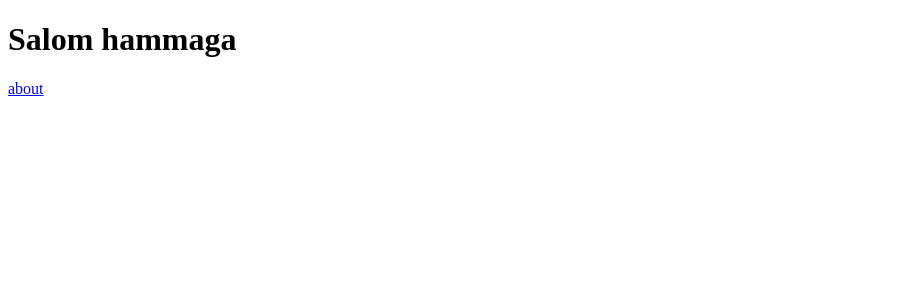
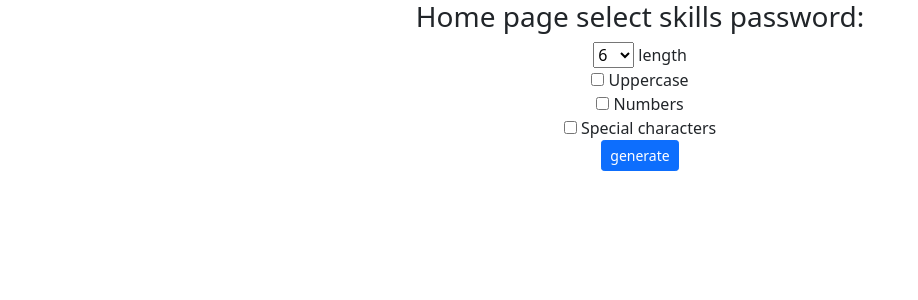
Before and after one commit to ShaxaDev/parol_generator, a Django app: page / in a window 1280 px wide. Shown: the top 300 px of the page, without its empty margins (0-918 px from the left). Run offline with Django 3.2, Linux system fonts and the light colour scheme.

Commit message:
parol generatisya asosiy qismi tugadi

```diff
--- a/src/generator/templates/generator/home.html
+++ b/src/generator/templates/generator/home.html
@@ -2,10 +2,37 @@
 <html lang="en">
 <head>
     <meta charset="UTF-8">
-    <title>Salom Django</title>
+    <link href="https://cdn.jsdelivr.net/npm/bootstrap@5.0.0-beta2/dist/css/bootstrap.min.css" rel="stylesheet" integrity="sha384-BmbxuPwQa2lc/FVzBcNJ7UAyJxM6wuqIj61tLrc4wSX0szH/Ev+nYRRuWlolflfl" crossorigin="anonymous">
+    <title>Parol generator</title>
 </head>
 <body>
-    <h1>Salom hammaga</h1>
-    <a href="{% url 'about' %}">about</a>
+<div class="container text-center">
+    <h3>Home page select skills password:</h3>
+    <form action="{% url 'parol' %}">
+        <select  name="length" id="">
+            <option value="6" selected>6</option>
+            <option value="7">8</option>
+            <option value="9">9</option>
+            <option value="10">10</option>
+            <option value="11">11</option>
+            <option value="12">12</option>
+            <option value="13">13</option>
+            <option value="14">14</option>
+        </select> length
+        <br>
+        <input type="checkbox" name="uppercase"> Uppercase
+        <br>
+        <input type="checkbox" name="numbers"> Numbers
+        <br>
+        <input type="checkbox" name="special"> Special characters
+        <br>
+        <input type="submit" value="generate" class="btn btn-primary btn-sm">
+    </form>
+    </div>
 </body>
+<script>
+    function refreshPage(){
+    window.location.reload();
+}
+</script>
 </html>
--- a/src/generator/views.py
+++ b/src/generator/views.py
@@ -1,3 +1,5 @@
+import random
+
 from django.http import HttpResponse
 from django.shortcuts import render
 
@@ -6,4 +8,25 @@
     return render(request,'generator/home.html')
 
 def about(request):
-    return HttpResponse('about page')
+    return render(request,'generator/about.html')
+
+
+def password(request):
+    password=''
+    chars=list('abcdefghijklmnopqrstuvwxyz')
+    print(chars)
+    print(list('abcdefghijklmnopqrstuvwxyz'.upper()))
+    length=int(request.GET.get('length'))
+
+    if request.GET.get('uppercase'):
+        chars.extend(list('abcdefghijklmnopqrstuvwxyz'.upper()))
+
+    if request.GET.get('special'):
+        chars.extend(list('!@#$%^&*()'))
+
+    if request.GET.get('numbers'):
+        chars.extend(list('0123456789'))
+
+    for i in range(length):
+        password+=random.choice(chars)
+    return render(request,'generator/password.html',{'password':password})
--- a/src/parol_random/urls.py
+++ b/src/parol_random/urls.py
@@ -22,4 +22,5 @@
     path('admin/', admin.site.urls),
     path('',views.home,name='home'),
     path('about/',views.about,name='about'),
+    path('password/',views.password,name='parol')
 ]
```
Also changed, not shown: src/generator/templates/generator/about.html (added, +10 -0 lines), src/generator/templates/generator/password.html (added, +34 -0 lines).
